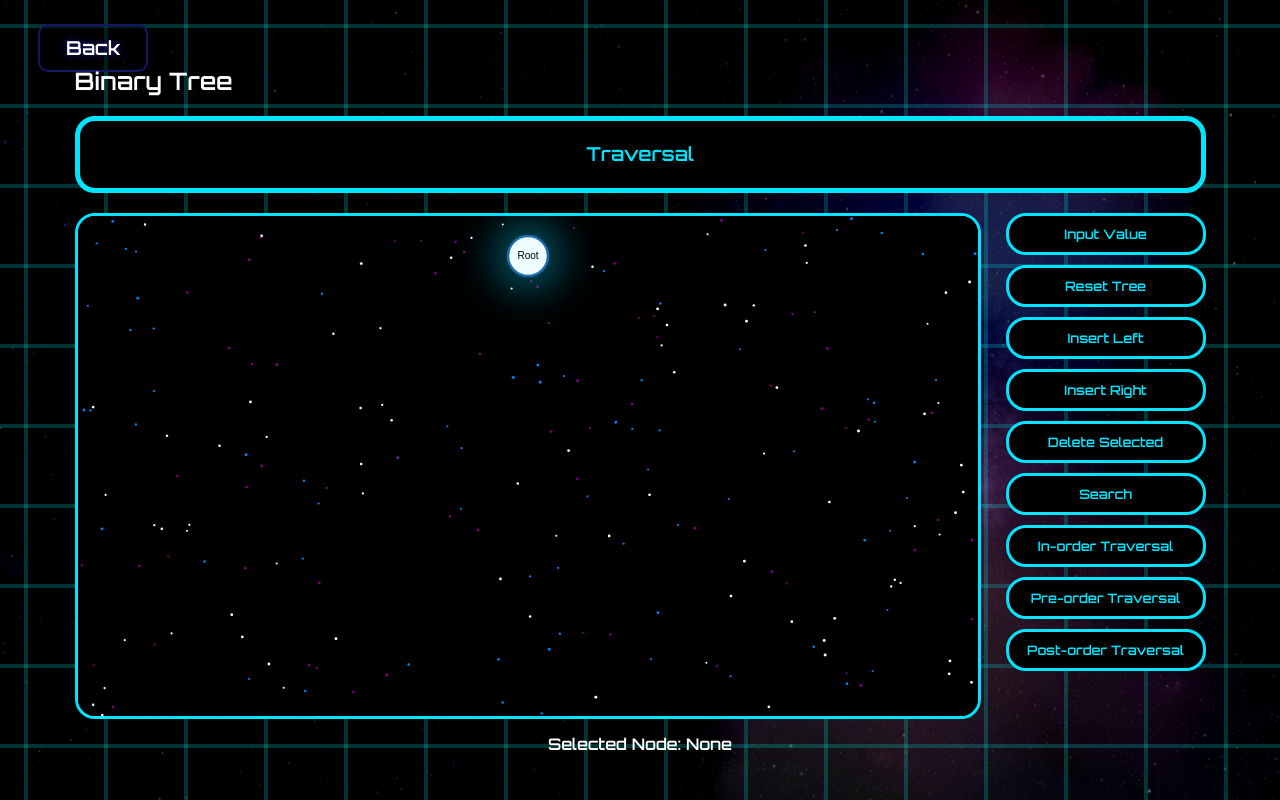
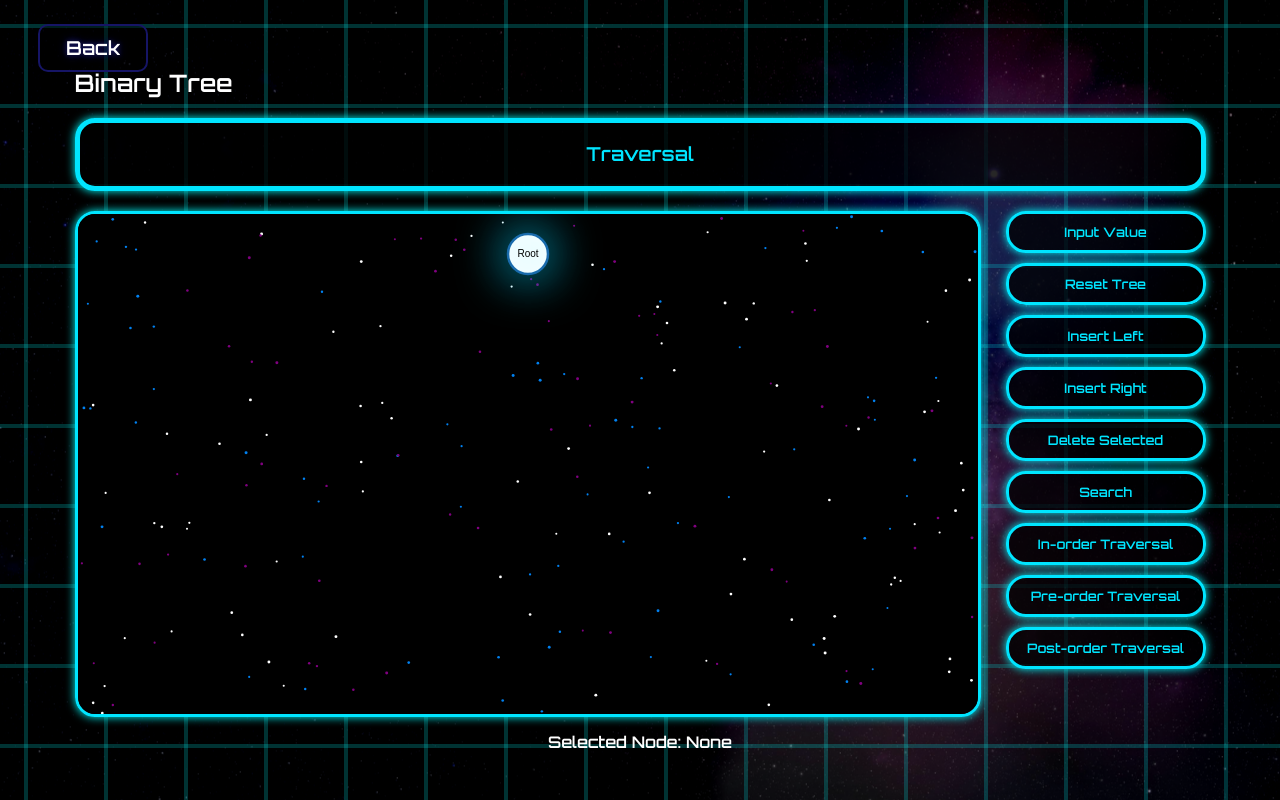
Before and after one commit to We-Do-Not-Belong-In-This-Organization/wdnbits_portfolio, a Flask app: page /binary-tree in a window 1280 px wide. Run offline with Flask 3, Linux system fonts and the light colour scheme.

Commit message:
style: enhance trees.css with new color variables and improved button styling

```diff
--- a/static/css/trees.css
+++ b/static/css/trees.css
@@ -1,3 +1,11 @@
+:root {
+    --cyan-main: #00ffff;
+    --bg-transparent: rgba(0, 0, 0, 0.75);  /* Transparent Black Background */
+    /* glow effect */
+    --cyan-box-glow: 0 0 15px rgba(0, 255, 255, 0.6), inset 0 0 10px rgba(0, 255, 255, 0.2);
+    --cyan-text-glow: 0 0 8px rgba(0, 255, 255, 0.8);
+}
+
 .bt-container {
     z-index: 1000;
     position: fixed;
@@ -9,15 +17,6 @@
     width: 100%;
     text-align: center;
     margin-top: 20px;
-}
-/* Traversal text above canvas */
-.traversal-display {
-    margin-bottom: 10px;
-    font-size: 1.2rem;
-    color: #00e5ff;
-    text-align: center;
-    border: #00e5ff 3px solid;
-    border-radius: 20px;
 }
 
 /* FLEX: canvas left, buttons right */
@@ -35,13 +34,7 @@
     background: #000000;
 }
 
-/* Buttons container */
-.binary-tree-buttons {
-    display: flex;
-    flex-direction: column;
-    gap: 10px;
-    width: 200px;
-}
+
 
 /* Button + input styling */
 .binary-tree-buttons input,
@@ -54,6 +47,7 @@
     color: white;
     cursor: pointer;
     border: #00e5ff 5px solid;
+    box-shadow: 0 0 10px var(--cyan-main);
 
     background-color: rgba(0, 0, 0, 0.7); /* overlay */
 
@@ -71,6 +65,7 @@
     background-color: #00e5ff;
     color: #ffffff;
     filter: brightness(1.2);
+    box-shadow: 0 0 10px var(--cyan-main);
 
     box-shadow:
         0 0 12px #00baff,
@@ -94,6 +89,7 @@
     font-weight: bold;
     text-align: center;
 }
+
 /* Traversal text above canvas */
 .traversal-display {
     margin-bottom: 10px;
@@ -101,22 +97,17 @@
     color: #00e5ff;
     text-align: center;
     border: #00e5ff 5px solid;
-}
-
-/* FLEX: canvas left, buttons right */
-.bt-flex {
-    display: flex;
-    justify-content: center;
-    align-items: flex-start;
-    gap: 25px;
-    margin-top: 10px;
+    border-radius: 20px;
+    box-shadow: 0 0 10px var(--cyan-main);
+    background-color: var(--bg-transparent);
 }
 
 /* Canvas center + styling */
 #treeCanvas {
     border: 3px solid #00e5ff;
+    box-shadow: 0 0 10px var(--cyan-main);
     border-radius: 20px;
-    background: #000000;
+    background: #2f2f2f6c;
 }
 
 /* Buttons container */
@@ -136,7 +127,7 @@
     cursor: pointer;
     border: #00e5ff 3px solid;
     border-radius: 20px;
-    background-color: #000000;
+     background-color: var(--bg-transparent);
     transition: background-color 0.2s, color 0.4s;
     font-family: 'Orbitron', sans-serif;
     font-size: small;
@@ -152,21 +143,9 @@
   .binary-tree-buttons button:active{
     background-color: rgb(0, 0, 0);
     color:#00e5ff;
+    box-shadow: #00e5ff;
 }
 
-/* Selected node label */
-#selectedDisplay {
-    margin-top: 15px;
-    font-weight: bold;
-    text-align: center;
-}
-
-.traversal-display {
-    background: rgb(0, 0, 0);
-    color: #00e5ff;
-    font-weight: 700;
-    padding: 2px;
-}
 
 .text-box {
     width: 100%;
@@ -175,6 +154,7 @@
     border: #00e5ff 5px solid;
     background-color: #000000;
     color:#00e5ff;
+    box-shadow: #00e5ff;
     box-sizing: border-box;
     border-radius: 20px;
 
```
